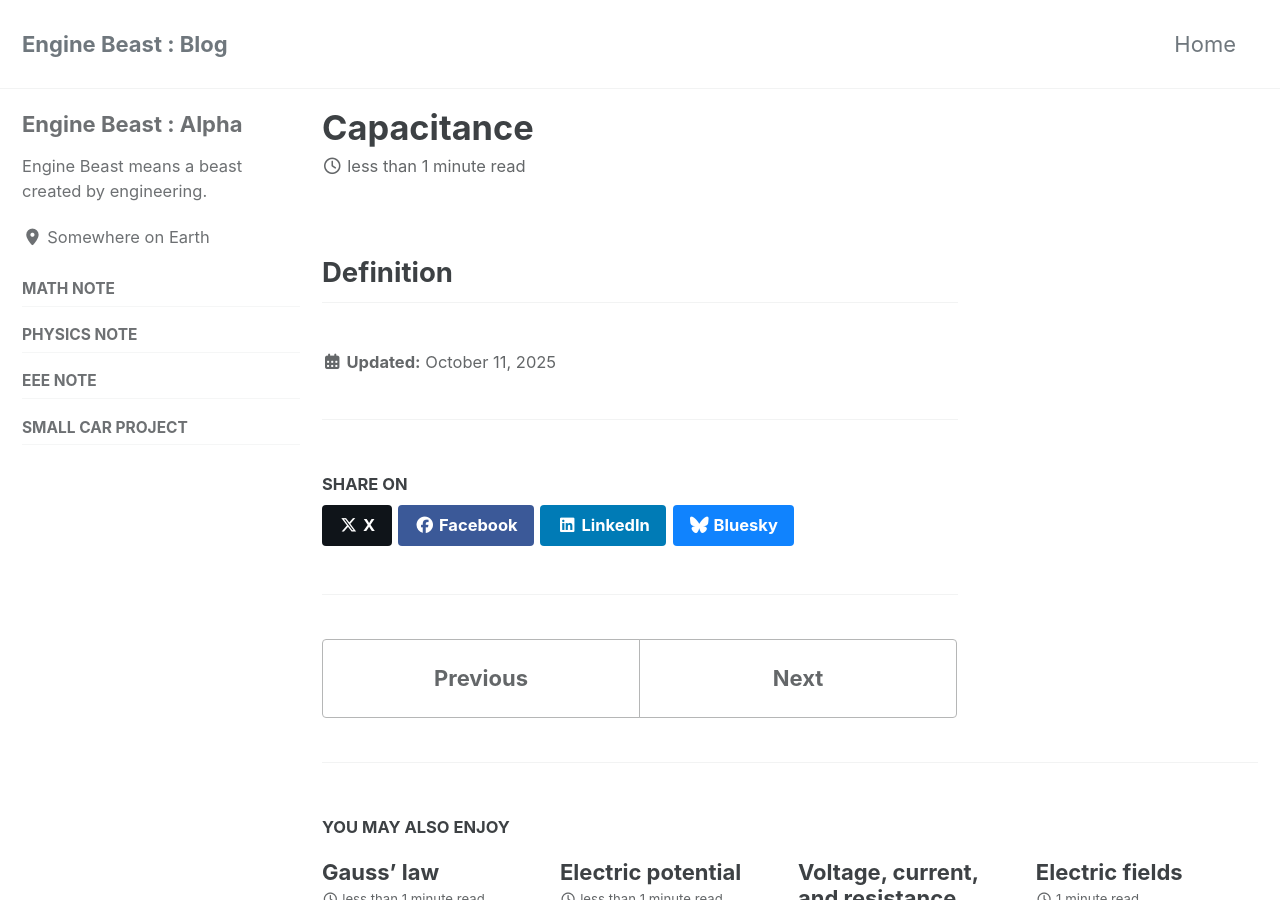
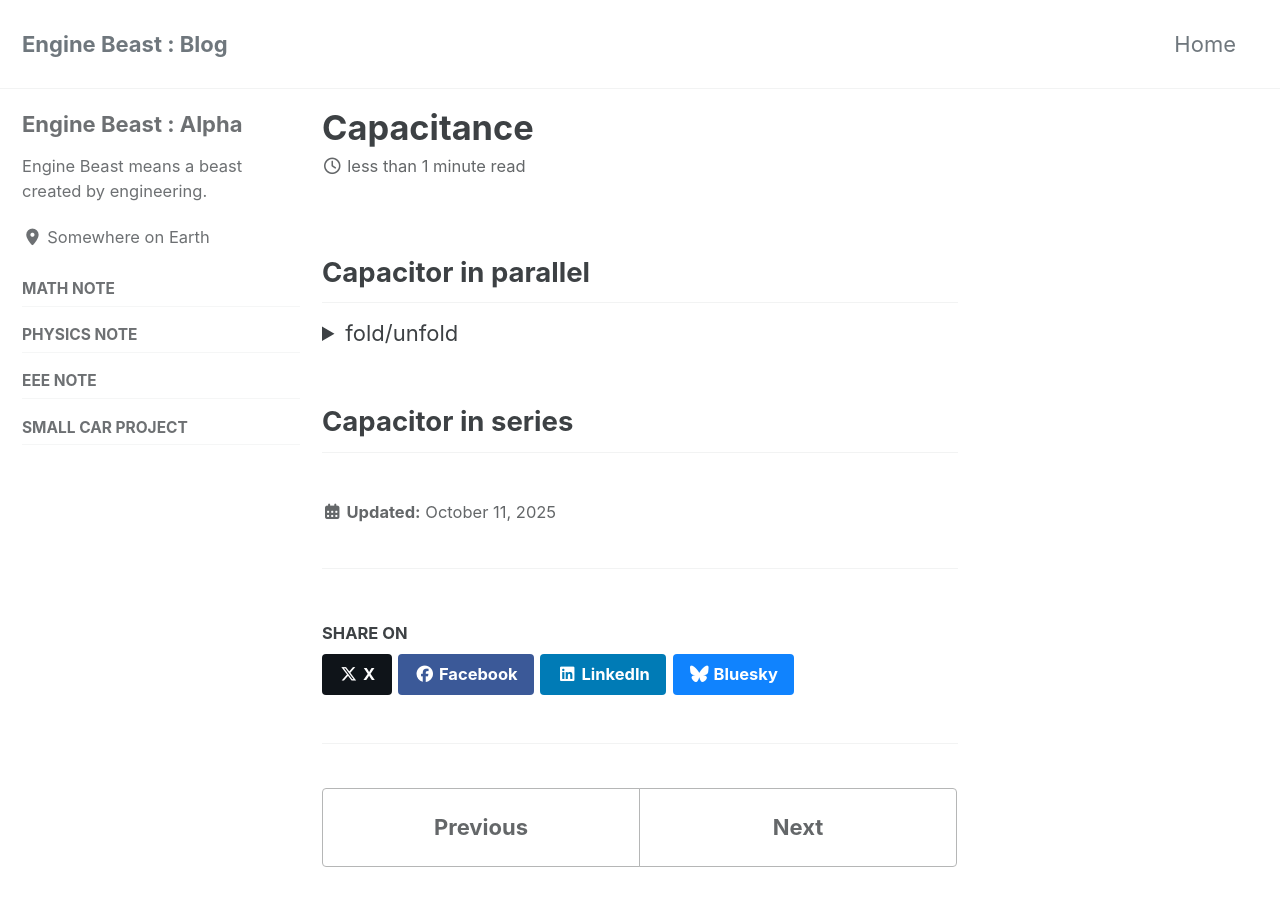
Before and after one commit to enginebeast/enginebeast.github.io, a Jekyll site: the page built from _posts/2025-10-11-capacitance.html, in a window 1280 px wide and 900 px high. Built offline with Jekyll 4.4.1, drawn with Linux system fonts in a browser that asks for light colours; cached includes are drawn as plain includes.

Commit message:
parallel capacitance

```diff
--- a/_posts/2025-10-11-capacitance.html
+++ b/_posts/2025-10-11-capacitance.html
@@ -5,4 +5,29 @@ categories:
 use_math: true
 ---
 
-<h2>Definition</h2>
+<h2>Capacitor in parallel</h2>
+<details>
+    <summary>fold/unfold</summary>
+    In paraller circuit, all voltages are equal.
+    $$
+    \begin{flalign*}
+    V = V_1 V_2 = \cdot\cdot\cdot = V_n &&
+    \end{flalign*}
+    $$
+
+    $$
+    \begin{flalign*}
+    q = \sum^n_{i=1}q_i &&
+    \end{flalign*}
+    $$
+
+    $$
+    \begin{flalign*}
+    & frac{q}{V} = \sum^n_{i_1}frac{q_i}{V}
+    & C = \sum^n_{i=1}C_i &&
+    \end{flalign*}
+    $$
+</details>
+
+
+<h2>Capacitor in series</h2>
```
